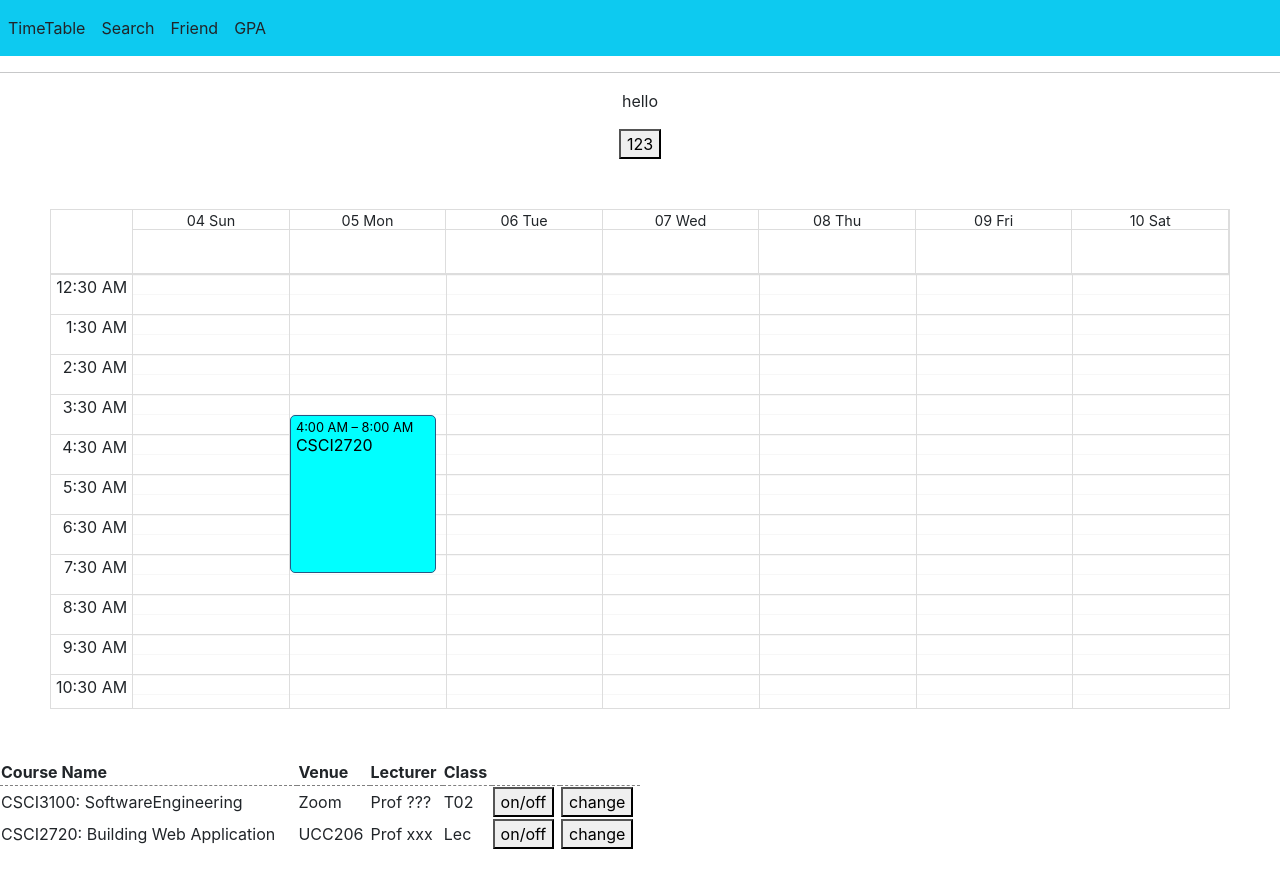
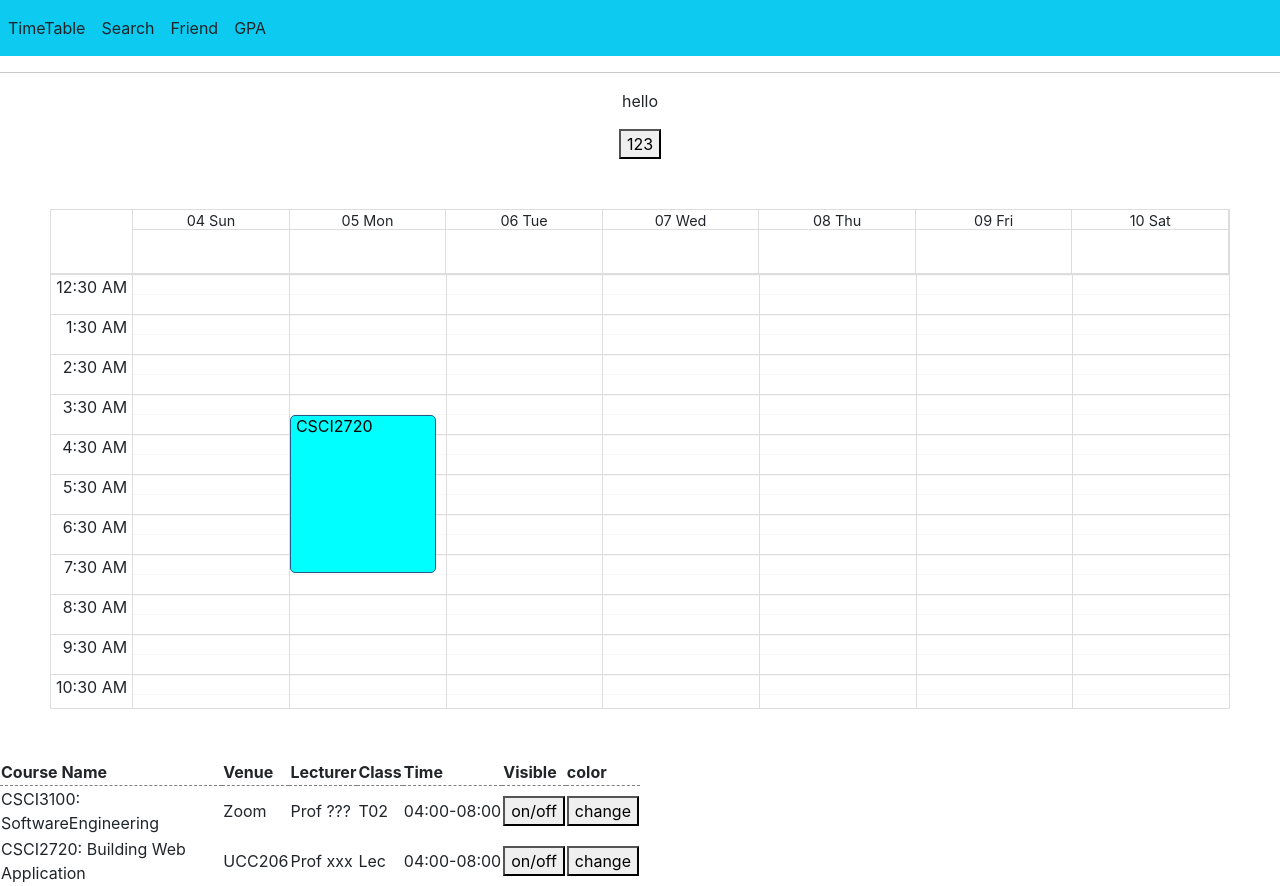
Before and after one commit to sunnyny-hk/CSCI3100, a React (Create React App) app in the folder CUTime/: page / in a window 1280 px wide. Both pictures are taken after a click on the button "123". Before the commit the page ends 850 px from the top, so only its background shows below. Built offline with nearby package versions, Linux system fonts and the light colour scheme.

Commit message:
advance time and layout

```diff
--- a/CUTime/src/timetableComp.js
+++ b/CUTime/src/timetableComp.js
@@ -85,6 +85,11 @@ function TimeTable (props) {
 
 
     const handleSelectEvent =   useCallback((e) => window.alert(`Name: ${e.name}\nVenue: ${e.venue}\nLecturer: ${e.lecturer}\nClass: ${e.class}`),[])
+    const formats = {
+      eventTimeRangeFormat: () => {
+        return "";
+      },
+    };
 
     function eventPropGetter(event) {
       var style = {
@@ -171,6 +176,10 @@ function TimeTable (props) {
                             <td>{event.venue}</td>
                             <td>{event.lecturer}</td>
                             <td>{event.class}</td>
+                            <td>
+                            {event.start.getHours().toString().padStart(2,'0')}:{event.start.getMinutes().toString().padStart(2, '0')}
+                            -{event.end.getHours().toString().padStart(2, '0')}:{event.end.getMinutes().toString().padStart(2, '0')}
+                            </td>
                             <td><button onClick={()=>handleChangeEvent(i,j)}>on/off</button></td>
                             <td><button onClick={()=>handleChangeColor(i,j)}>change</button></td>
                             </tr>
@@ -209,7 +218,7 @@ function TimeTable (props) {
 
         <Calendar localizer={localizer} events={allEvents} defaultView={defaultView} defaultDate={defaultDate} style={{ height: 500, margin: "50px"}}
         views={{week: true}}  components={{toolbar:CustomToolbar}} min={defaultStartTime} max={defaultEndTime} step={defaultStep} timeslots={2} onSelectEvent={handleSelectEvent}
-        eventPropGetter={event=>eventPropGetter(event)} dayLayoutAlgorithm = 'no-overlap'/>
+        eventPropGetter={event=>eventPropGetter(event)} formats={formats} dayLayoutAlgorithm = 'no-overlap'/>
 
         <div>
              <table class ="CourseList">
@@ -219,6 +228,9 @@ function TimeTable (props) {
                             <th>Venue</th>
                             <th>Lecturer</th>
                             <th>Class</th>
+                            <th>Time</th>
+                            <th>Visible</th>
+                            <th>color</th>
                             </tr>
                             </thead>
                             <tbody>
```
